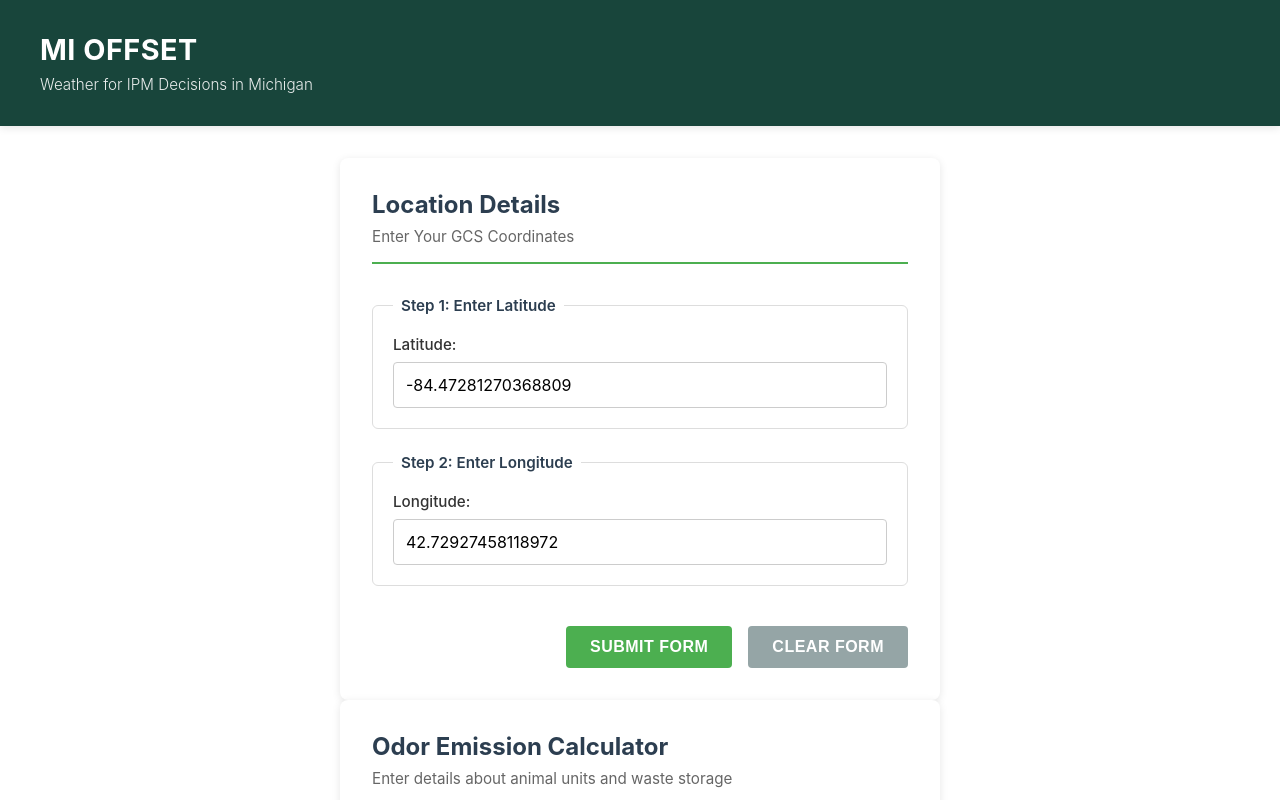
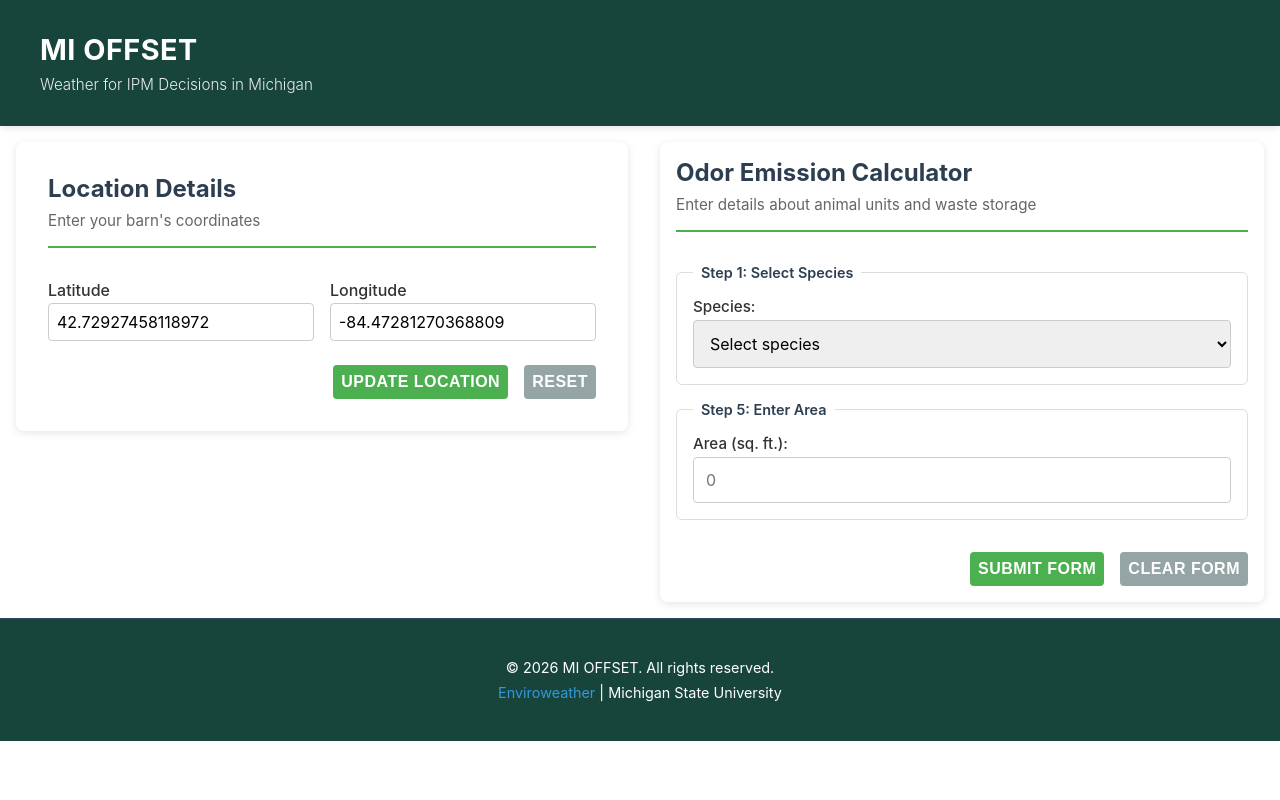
Before and after one commit to enviroweather/mioffset-2026-front-end, a SvelteKit app: page / in a window 1280 px wide. Shown: the top 800 px of the page. Built offline with nearby package versions, Linux system fonts and the light colour scheme.

Commit message:
Fixed: lack of gap between items, Implemented: row-style with location items on the left and odor on the right, Removed: changed to FormWizard that supported location items in favor of having the location items be their own category of input

```diff
--- a/src/lib/FormWizard.svelte
+++ b/src/lib/FormWizard.svelte
@@ -80,11 +80,9 @@
 <style>
 	.form-wrapper {
 		background: white;
-		padding: 2rem;
+		padding: 1rem;
 		border-radius: 8px;
 		box-shadow: 0 2px 8px rgba(0, 0, 0, 0.1);
-		max-width: 600px;
-		margin: 0 auto;
 	}
 
 	.form-header {
@@ -108,13 +106,13 @@
 	form {
 		display: flex;
 		flex-direction: column;
-		gap: 1.5rem;
+		gap: 1rem;
 	}
 
 	fieldset {
 		border: 1px solid #ddd;
 		border-radius: 6px;
-		padding: 1.25rem;
+		padding: 1rem;
 		margin: 0;
 	}
 
@@ -122,14 +120,14 @@
 		padding: 0 0.5rem;
 		font-weight: 600;
 		color: #2c3e50;
-		font-size: 0.95rem;
+		font-size: 0.90rem;
 	}
 
 	.form-group {
 		margin: 0;
 		display: flex;
 		flex-direction: column;
-		gap: 0.5rem;
+		gap: 0.25rem;
 	}
 
 	label {
@@ -174,7 +172,7 @@
 	}
 
 	.btn {
-		padding: 0.75rem 1.5rem;
+		padding: 0.5rem;
 		border: none;
 		border-radius: 4px;
 		font-size: 1rem;
--- /dev/null
+++ b/src/lib/LocationSelection.svelte
@@ -0,0 +1,214 @@
+<script>
+	let {
+		locationCoordinates = $bindable({
+			latitude: 42.72927458118972,
+			longitude: -84.47281270368809,
+		}),
+	} = $props();
+
+	function handleSubmit(e) {
+		e.preventDefault();
+		console.log("Location submitted:", locationCoordinates);
+		// TODO: Send to API or process location data
+	}
+
+	function handleReset() {
+		locationCoordinates.latitude = 42.72927458118972;
+		locationCoordinates.longitude = -84.47281270368809;
+	}
+</script>
+
+<section class="form-wrapper">
+	<div class="form-header">
+		<h2>Location Details</h2>
+		<p>Enter your barn's coordinates</p>
+	</div>
+
+	<form onsubmit={handleSubmit} onreset={handleReset}>
+		<div class="coord-row">
+			<div class="form-group">
+				<label for="latitude">Latitude</label>
+				<input
+					type="number"
+					id="latitude"
+					bind:value={locationCoordinates.latitude}
+					min={-90}
+					max={90}
+					step="any"
+					placeholder="e.g. 42.729"
+					required
+				/>
+			</div>
+
+			<div class="form-group">
+				<label for="longitude">Longitude</label>
+				<input
+					type="number"
+					id="longitude"
+					bind:value={locationCoordinates.longitude}
+					min={-180}
+					max={180}
+					step="any"
+					placeholder="e.g. -84.472"
+					required
+				/>
+			</div>
+		</div>
+
+		<div class="form-actions">
+			<button type="submit" class="btn btn-primary">Update Location</button>
+			<button type="reset" class="btn btn-secondary">Reset</button>
+		</div>
+	</form>
+</section>
+
+<style>
+	.form-wrapper {
+		background: white;
+		padding: 2rem;
+		border-radius: 8px;
+		box-shadow: 0 2px 8px rgba(0, 0, 0, 0.1);
+	}
+
+	.form-header {
+		margin-bottom: 2rem;
+		border-bottom: 2px solid #4caf50;
+		padding-bottom: 1rem;
+	}
+
+	/* Hides the input arrows (found here https://www.w3schools.com/howto/howto_css_hide_arrow_number.asp) */
+	/* Chrome, Safari, Edge, Opera */
+	input::-webkit-outer-spin-button,
+	input::-webkit-inner-spin-button {
+		-webkit-appearance: none;
+		margin: 0;
+	}
+
+	/* Firefox */
+	input[type="number"] {
+		-moz-appearance: textfield;
+	}
+
+	.form-header h2 {
+		margin: 0 0 0.5rem 0;
+		color: #2c3e50;
+		font-size: 1.5rem;
+	}
+
+	.form-header p {
+		margin: 0;
+		color: #666;
+		font-size: 0.95rem;
+	}
+
+	form {
+		display: flex;
+		flex-direction: column;
+		gap: 1.5rem;
+	}
+
+	.coord-row {
+		display: flex;
+		gap: 1rem;
+	}
+
+	.form-group {
+		display: flex;
+		flex-direction: column;
+		gap: 0.2rem;
+		flex: 1;
+	}
+
+	label {
+		font-weight: 500;
+		color: #333;
+		font-size: 1rem;
+	}
+
+	input {
+		padding: 0.5rem;
+		border: 1px solid #ccc;
+		border-radius: 4px;
+		font-size: 1rem;
+		font-family: inherit;
+		transition: all 0.3s ease;
+	}
+
+	input:hover {
+		border-color: #999;
+	}
+
+	input:focus {
+		outline: none;
+		border-color: #4caf50;
+		box-shadow: 0 0 0 3px rgba(76, 175, 80, 0.1);
+	}
+
+	.form-actions {
+		display: flex;
+		gap: 1rem;
+		justify-content: flex-end;
+	}
+
+	.btn {
+		padding: 0.5rem;
+		border: none;
+		border-radius: 4px;
+		font-size: 1rem;
+		font-weight: 600;
+		cursor: pointer;
+		transition: all 0.3s ease;
+		text-transform: uppercase;
+		letter-spacing: 0.5px;
+	}
+
+	.btn-primary {
+		background-color: var(--color-kelly-green);
+		color: white;
+	}
+
+	.btn-primary:hover {
+		background-color: #008934;
+		box-shadow: 0 4px 12px rgba(76, 175, 80, 0.3);
+	}
+
+	.btn-primary:active {
+		background-color: #008934;
+		transform: translateY(1px);
+	}
+
+	.btn-secondary {
+		background-color: #95a5a6;
+		color: white;
+	}
+
+	.btn-secondary:hover {
+		background-color: #7f8c8d;
+	}
+
+	.btn-secondary:active {
+		background-color: #6c7a7b;
+	}
+
+	@media (max-width: 640px) {
+		.form-wrapper {
+			padding: 1.5rem 1rem;
+		}
+
+		.form-header h2 {
+			font-size: 1.25rem;
+		}
+
+		.coord-row {
+			flex-direction: column;
+		}
+
+		.form-actions {
+			flex-direction: column;
+		}
+
+		.btn {
+			width: 100%;
+		}
+	}
+</style>
--- /dev/null
+++ b/src/lib/OdorSelection.svelte
@@ -0,0 +1,131 @@
+<script>
+	import data from "$lib/data.json" with { type: "json" };
+	import FormWizard from "./FormWizard.svelte";
+
+	let {
+		odorFormState = $bindable({
+			species: "",
+			animalType: "",
+			housingType: "",
+			technology: "",
+			area: "",
+		}),
+	} = $props();
+
+	let animalTypes = $derived(
+		odorFormState.species
+			? Object.keys(data.SPECIES[odorFormState.species]?.animalTypes || {})
+			: [],
+	);
+
+	let housingTypes = $derived(
+		odorFormState.animalType && odorFormState.species
+			? Object.keys(
+					data.SPECIES[odorFormState.species]?.animalTypes[
+						odorFormState.animalType
+					]?.housingType || {},
+				)
+			: [],
+	);
+
+	let technologies = $derived(Object.keys(data.TECH || {}));
+
+	const odorSteps = $derived([
+		{
+			key: "species",
+			label: "Species:",
+			legend: "Select Species",
+			type: "select",
+			options: Object.keys(data.SPECIES).map((spec) => ({
+				value: spec,
+				text: data.SPECIES[spec].display,
+			})),
+			required: true,
+		},
+		{
+			key: "animalType",
+			label: "Animal Type:",
+			legend: "Select Animal Type",
+			type: "select",
+			options: animalTypes.map((type) => ({ value: type, text: type })),
+			required: true,
+			disabled: (state) => !state.species,
+			condition: (state) => state.species !== "",
+		},
+		{
+			key: "housingType",
+			label: "Housing Type:",
+			legend: "Select Housing Type",
+			type: "select",
+			options: housingTypes.map((housing) => ({
+				value: housing,
+				text: housing,
+			})),
+			required: true,
+			disabled: (state) => !state.animalType,
+			condition: (state) => state.animalType !== "",
+		},
+		{
+			key: "technology",
+			label: "Technology Adjustment:",
+			legend: "Select Technology Adjustment",
+			type: "select",
+			options: [
+				{ value: "", text: "No Technology Adjustment" },
+				...technologies.map((tech) => ({
+					value: tech,
+					text: data.TECH[tech].display,
+				})),
+			],
+			condition: (state) => state.housingType !== "",
+		},
+		{
+			key: "area",
+			label: "Area (sq. ft.):",
+			legend: "Enter Area",
+			type: "number",
+			min: 0,
+			step: 0.01,
+			placeholder: "0",
+			helpText: "Storage area in square feet",
+		},
+	]);
+
+	function handleOdorSubmit(formData) {
+		console.log("Odor form submitted:", formData);
+		// TODO: Send to API or process odor emission data
+	}
+
+	// Reset dependent fields when parent values change
+	$effect(() => {
+		if (!animalTypes.includes(odorFormState.animalType)) {
+			odorFormState.animalType = "";
+		}
+	});
+
+	$effect(() => {
+		if (!housingTypes.includes(odorFormState.housingType)) {
+			odorFormState.housingType = "";
+		}
+	});
+</script>
+
+<section class="odor-section">
+	<FormWizard
+		formHeader="Odor Emission Calculator"
+		formDescription="Enter details about animal units and waste storage"
+		direction="column"
+		steps={odorSteps}
+		bind:formState={odorFormState}
+		submitLabel="Calculate Odor"
+		resetLabel="Clear Form"
+		onSubmit={handleOdorSubmit}
+	/>
+</section>
+
+<style>
+	.odor-section {
+		display: flex;
+		flex-direction: column;
+	}
+</style>
--- a/src/routes/+layout.svelte
+++ b/src/routes/+layout.svelte
@@ -1,5 +1,6 @@
 <script>
 	let { children } = $props();
+
 </script>
 
 <div class="app">
@@ -75,11 +76,8 @@
 	}
 
 	.app-main {
-		flex: 1;
-		max-width: 1200px;
-		width: 100%;
+		flex: 1 auto;
 		margin: 0 auto;
-		padding: 2rem 1rem;
 	}
 
 	.app-footer {
@@ -88,6 +86,7 @@
 		text-align: center;
 		padding: 2rem 1rem;
 		margin-top: auto;
+		margin-bottom: auto;
 		border-top: 1px solid #34495e;
 	}
 
--- a/src/routes/+page.svelte
+++ b/src/routes/+page.svelte
@@ -1,144 +1,66 @@
 <script>
-	import data from "$lib/data.json" with { type: "json" };
-	import FormWizard from "$lib/FormWizard.svelte";
+	import LocationSection from "$lib/LocationSelection.svelte";
+	import OdorSection from "$lib/OdorSelection.svelte";
 
-	//
-	// Location Submission
-	//
-	// GCS Coordinates, default to MSU Geography building
 	let locationCoordinates = $state({
-		latitude: -84.47281270368809,
-		longitude: 42.72927458118972,
+		latitude: 42.72927458118972,
+		longitude: -84.47281270368809,
 	});
-	let locationHeader = "Location Details";
-	let locSteps = $derived([
-		{
-			key: "latitude",
-			label: "Latitude:",
-			legend: "Enter Latitude",
-			type: "number",
-			min: -90,
-			step:0.00000000000001,
-			placeholder: "0",
-		},
-		{
-			key: "longitude",
-			label: "Longitude:",
-			legend: "Enter Longitude",
-			type: "number",
-			min: -180,
-			step:0.00000000000001,
-			placeholder: "0",
-		},
-	]);
 
-	//
-	// Odor Submission
-	//
-	let formState = $state({
+	let odorFormState = $state({
 		species: "",
 		animalType: "",
 		housingType: "",
 		technology: "",
 		area: "",
 	});
-
-	let animalTypes = $derived(
-		formState.species
-			? Object.keys(data.SPECIES[formState.species]?.animalTypes || {})
-			: [],
-	);
-
-	let housingTypes = $derived(
-		formState.animalType && formState.species
-			? Object.keys(
-					data.SPECIES[formState.species]?.animalTypes[formState.animalType]
-						?.housingType || {},
-				)
-			: [],
-	);
-
-	let technologies = $derived(Object.keys(data.TECH || {}));
-
-	let steps = $derived([
-		{
-			key: "species",
-			label: "Species:",
-			legend: "Select Species",
-			type: "select",
-			options: Object.keys(data.SPECIES).map((spec) => ({
-				value: spec,
-				text: data.SPECIES[spec].display,
-			})),
-			required: true,
-		},
-		{
-			key: "animalType",
-			label: "Animal Type:",
-			legend: "Select Animal Type",
-			type: "select",
-			options: animalTypes.map((type) => ({ value: type, text: type })),
-			required: true,
-			disabled: (formState) => !formState.species,
-			condition: (formState) => formState.species !== "",
-		},
-		{
-			key: "housingType",
-			label: "Housing Type:",
-			legend: "Select Housing Type",
-			type: "select",
-			options: housingTypes.map((housing) => ({
-				value: housing,
-				text: housing,
-			})),
-			required: true,
-			disabled: (formState) => !formState.animalType,
-			condition: (formState) => formState.animalType !== "",
-		},
-		{
-			key: "technology",
-			label: "Technology Adjustment:",
-			legend: "Select Technology Adjustment",
-			type: "select",
-			options: [
-				{ value: "", text: "No Technology Adjustment" },
-				...technologies.map((tech) => ({
-					value: tech,
-					text: data.TECH[tech].display,
-				})),
-			],
-			condition: (formState) => formState.housingType !== "",
-		},
-		{
-			key: "area",
-			label: "Area (sq. ft.):",
-			legend: "Enter Area",
-			type: "number",
-			min: 0,
-			step: 0.01,
-			placeholder: "0",
-		},
-	]);
-
-	// Reset animalType when species changes
-	$effect(() => {
-		if (!animalTypes.includes(formState.animalType)) {
-			formState.animalType = "";
-		}
-	});
-
-	// Reset housingType when animalType changes
-	$effect(() => {
-		if (!housingTypes.includes(formState.housingType)) {
-			formState.housingType = "";
-		}
-	});
 </script>
 
-<FormWizard
-	formHeader={locationHeader}
-	formDescription="Enter Your GCS Coordinates"
-	steps={locSteps}
-	bind:formState={locationCoordinates}
-/>
-<FormWizard {steps} bind:formState />
+<div class="page-container">
+	<!-- Location Section -->
+	<section class="section location-wrapper">
+		<LocationSection bind:locationCoordinates />
+	</section>
+
+	<!-- Odor Section -->
+	<section class="section odor-wrapper">
+		<OdorSection bind:odorFormState />
+	</section>
+</div>
+
+<style>
+	.page-container {
+		display: grid;
+		grid-template-columns: 1fr 1fr;
+		gap: 0rem;
+		padding: 0rem 0;
+	}
+
+	.section {
+		display: flex;
+		flex-direction: column;
+		padding: 1rem
+	}
+
+	.location-wrapper {
+		grid-column: 1;
+	}
+
+	.odor-wrapper {
+		grid-column: 2;
+	}
+
+	@media (max-width: 1024px) {
+		.page-container {
+			grid-template-columns: 1fr;
+		}
+
+		.location-wrapper {
+			grid-column: 1;
+		}
+
+		.odor-wrapper {
+			grid-column: 1;
+		}
+	}
+</style>
```
